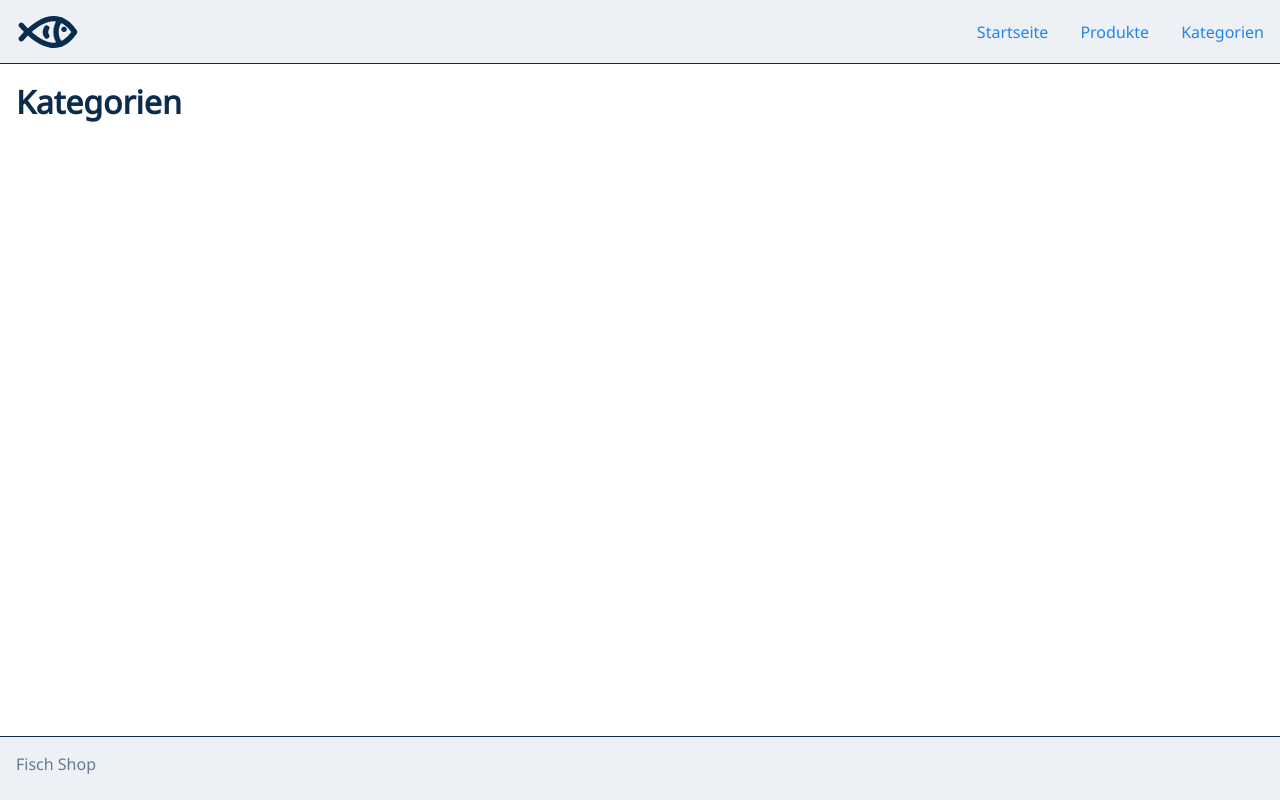
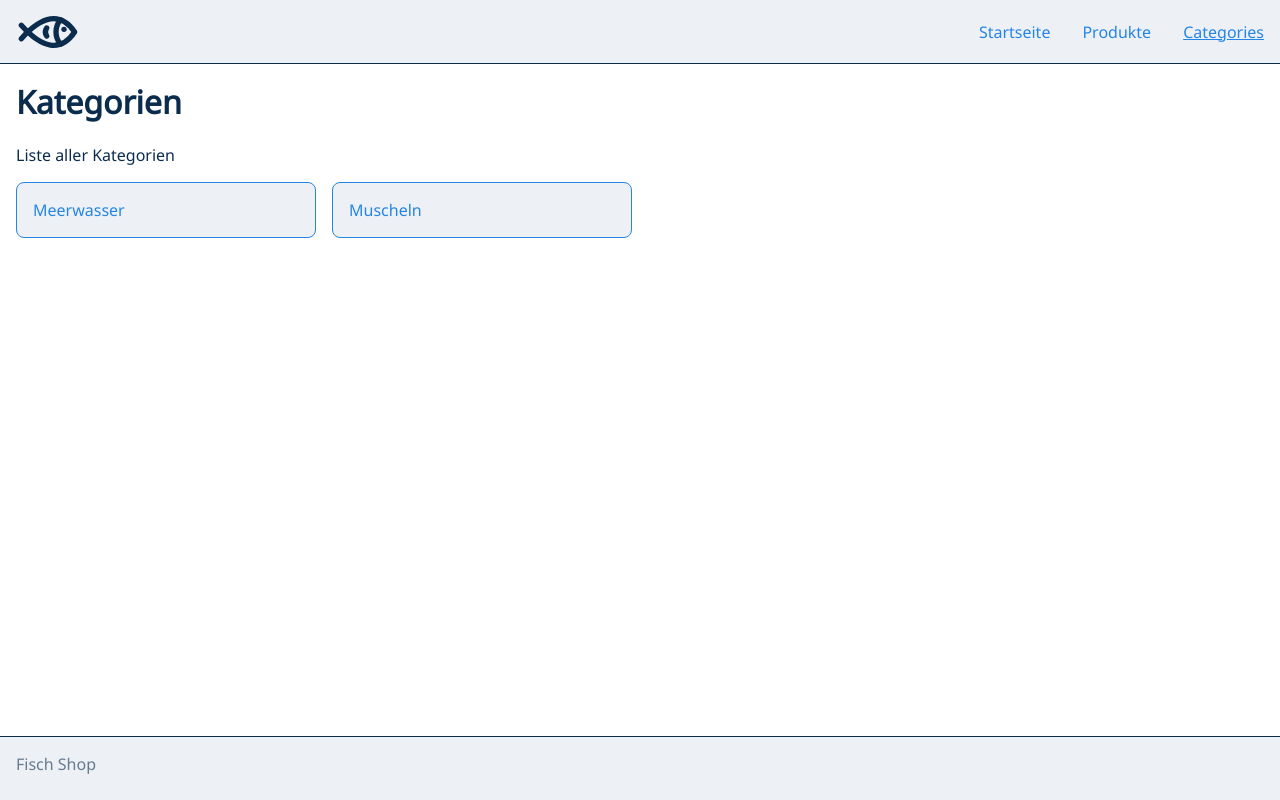
Before and after one commit to ThomasF85/cgn-web-22-4-fish-shop, a Next.js app: page /categories in a window 1280 px wide. Built offline with nearby package versions, Linux system fonts and the light colour scheme.

Commit message:
add dynamic router for products and categories pages

```diff
--- /dev/null
+++ b/components/GridList.js
@@ -0,0 +1,30 @@
+import styled from "styled-components";
+
+const GridList = styled.ul`
+  list-style: none;
+  padding: 0;
+  display: grid;
+  grid-template-columns: repeat(4, 1fr);
+  gap: 1rem;
+
+  & a {
+    display: block;
+    border: 1px solid var(--text-secondary);
+    background-color: var(--background-light);
+    color: var(--text-secondary);
+    border-radius: 0.5rem;
+    padding: 1rem;
+    text-decoration: none;
+    height: 100%;
+  }
+
+  & a:hover {
+    background-color: var(--white);
+  }
+
+  @media (max-width: 600px) {
+    grid-template-columns: repeat(2, 1fr);
+  }
+`;
+
+export default GridList;
--- a/components/Header.js
+++ b/components/Header.js
@@ -1,14 +1,24 @@
 import styled from "styled-components";
 import { TbFish } from "react-icons/tb";
+import Link from "next/link";
+import { useRouter } from "next/router";
 
 export default function Header() {
+  const { pathname } = useRouter();
+
   return (
     <StyledHeader>
       <FishIcon size="4rem" />
       <StyledNavigation>
-        <Anchor>Startseite</Anchor>
-        <Anchor>Produkte</Anchor>
-        <Anchor>Kategorien</Anchor>
+        <Link href="/" passHref>
+          <Anchor active={pathname === "/"}>Startseite</Anchor>
+        </Link>
+        <Link href="/products" passHref>
+          <Anchor active={pathname === "/products"}>Produkte</Anchor>
+        </Link>
+        <Link href="/categories" passHref>
+          <Anchor active={pathname === "/categories"}>Categories</Anchor>
+        </Link>
       </StyledNavigation>
     </StyledHeader>
   );
@@ -22,6 +32,7 @@ const FishIcon = styled(TbFish)`
 
 const Anchor = styled.a`
   color: var(--text-secondary);
+  text-decoration: ${({ active }) => (active ? "underline" : "none")};
 
   &:hover {
     cursor: pointer;
--- /dev/null
+++ b/pages/404.js
@@ -0,0 +1,3 @@
+export default function Error404() {
+  return <h1>Seite wurde nicht gefunden liebe Fische!</h1>;
+}
--- a/pages/categories.js
+++ /dev/null
@@ -1,12 +0,0 @@
-import Head from "next/head";
-
-export default function Categories() {
-  return (
-    <>
-      <Head>
-        <title>Fische Shop Kategorien</title>
-      </Head>
-      <h1>Kategorien</h1>
-    </>
-  );
-}
--- /dev/null
+++ b/pages/categories/index.js
@@ -0,0 +1,23 @@
+import Head from "next/head";
+import Link from "next/link";
+import GridList from "../../components/GridList";
+
+export default function Categories() {
+  return (
+    <>
+      <Head>
+        <title>Fische Shop Kategorien</title>
+      </Head>
+      <h1>Kategorien</h1>
+      <p>Liste aller Kategorien</p>
+      <GridList>
+        <li>
+          <Link href="/categories/meerwasser">Meerwasser</Link>
+        </li>
+        <li>
+          <Link href="/categories/muscheln">Muscheln</Link>
+        </li>
+      </GridList>
+    </>
+  );
+}
```
Also changed, not shown: pages/categories/[id].js (added, +8 -0 lines), pages/products.js (deleted, +0 -12 lines), pages/products/[id].js (added, +8 -0 lines), pages/products/index.js (added, +23 -0 lines).
